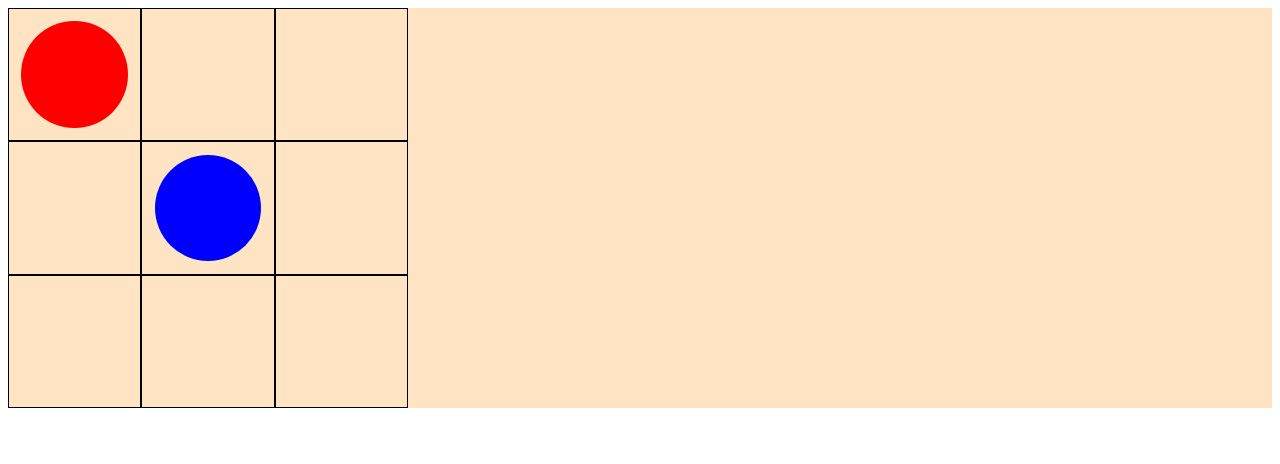
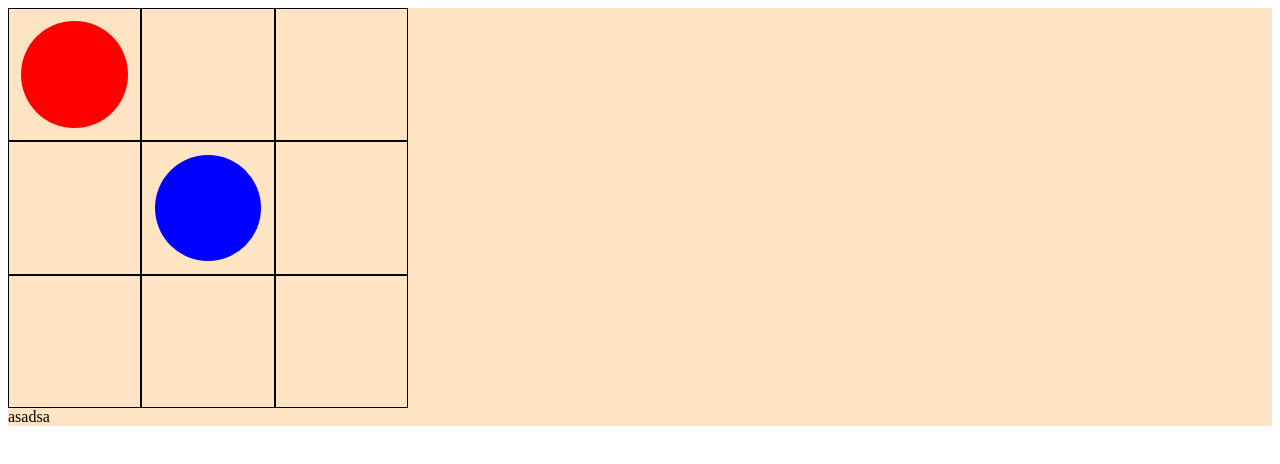
Before and after one commit to Erasvx/tutor-site, a website: page index.html in a window 1280 px wide. Drawn offline with Linux system fonts and the light colour scheme.

Commit message:
Dodawanie testowego tekstu na strone

```diff
--- a/index.html
+++ b/index.html
@@ -21,7 +21,7 @@
                 <div class="board__field"></div>
             </div>
 
-
+            asadsa
             <div class="player game__player player--one"></div>
             <div class="player game__player game__player--row_2 game__player--col_2 player--two"></div>
         </div>
```
Also changed, not shown: package.json (added, +63 -0 lines), 2 other files.
